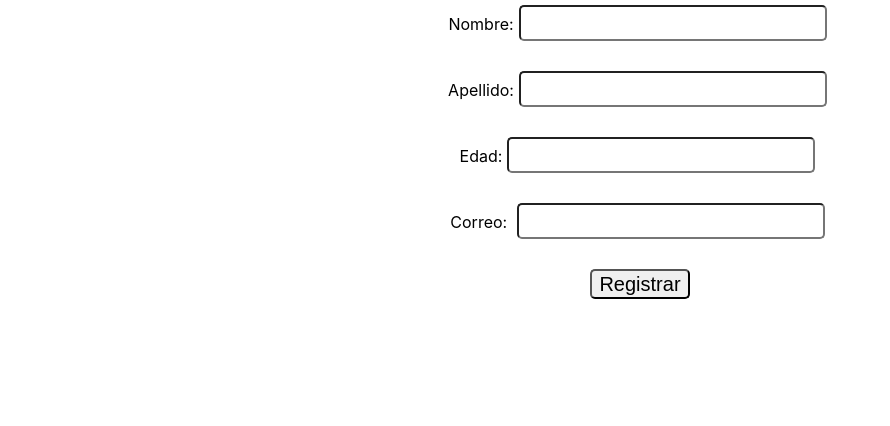
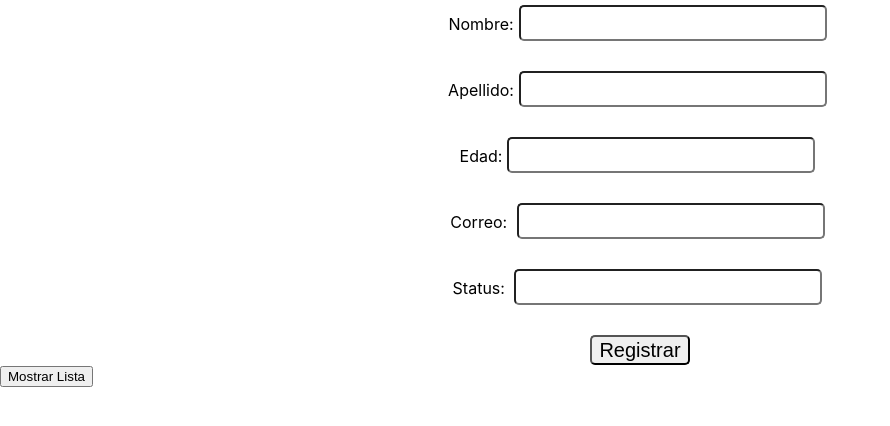
Before and after one commit to 0vethor0/client, a React (Create React App) app: page / in a window 1280 px wide. Shown: the top 426 px of the page, without its empty margins (0-890 px from the left). Built offline with nearby package versions, Linux system fonts and the light colour scheme.

Commit message:
1er levantamiento del servidor

```diff
--- a/package.json
+++ b/package.json
@@ -7,6 +7,7 @@
     "@testing-library/jest-dom": "^6.6.3",
     "@testing-library/react": "^16.2.0",
     "@testing-library/user-event": "^13.5.0",
+    "axios": "^1.8.1",
     "react": "^19.0.0",
     "react-dom": "^19.0.0",
     "react-scripts": "5.0.1",
--- a/src/App.js
+++ b/src/App.js
@@ -1,14 +1,62 @@
 import './App.css';
+import { useState } from 'react';
+import Axios from 'axios';
+
 function App() {
+
+const [nombre, setNombre] = useState("");
+const [apellido, setApellido] = useState("");
+const [edad, setEdad] = useState(0);
+const [correo, setCorreo] = useState("");
+const [stauts, setStatus] = useState("");
+const [personasList, setPersonasList] = useState([]);
+
+const mostrarDatos=()=>{
+      Axios.post("http://localhost:3001/create", {
+      nombre: nombre,
+      apellido: apellido,
+      edad: edad,
+      correo: correo,
+      status: stauts
+      }).then(()=>{
+      alert("Datos insertados");
+      });
+}
+
+const getDatos=()=>{
+      Axios.get("http://localhost:3001/personas").then((response)=>{
+      setPersonasList(response.data);
+      });
+}
 
 return (
 <div className="App">
       <div className="datos">
-            <label>Nombre:<input type="text"/></label><br/>
-            <label>Apellido:<input type="text"/></label><br/>
-            <label>Edad:<input type="number"/></label><br/>
-            <label>Correo: <input type="email"/></label><br/>
-            <button>Registrar </button>
+            <label>Nombre:<input
+                  onChange={(event) =>{setNombre(event.target.value)}}
+            type="text"/></label><br/>
+            <label>Apellido:<input
+                  onChange={(event) =>{setApellido(event.target.value)}}
+            type="text"/></label><br/>
+            <label>Edad:<input
+                  onChange={(event)=> {setEdad(event.target.value)}}
+            type="number"/></label><br/>
+            <label>Correo: <input
+                  onChange={(event)=> {setCorreo(event.target.value)}}
+            type="email"/></label><br/>
+            <label>Status: <input
+                  onChange={(event)=> {setStatus(event.target.value)}}
+            type="text"/></label><br/>
+            <button onClick={mostrarDatos}>Registrar </button>
+      </div>
+      <div className="lista">
+            <button onClick={getDatos}>Mostrar Lista</button>
+            {
+            personasList.map((val, key) => {
+                  return <div className="listar"> {val.nombre}</div>
+
+            })
+            }
       </div>
 </div>
 );
```
Also changed, not shown: 1 other file (tests, documents, lock files or other folders).
